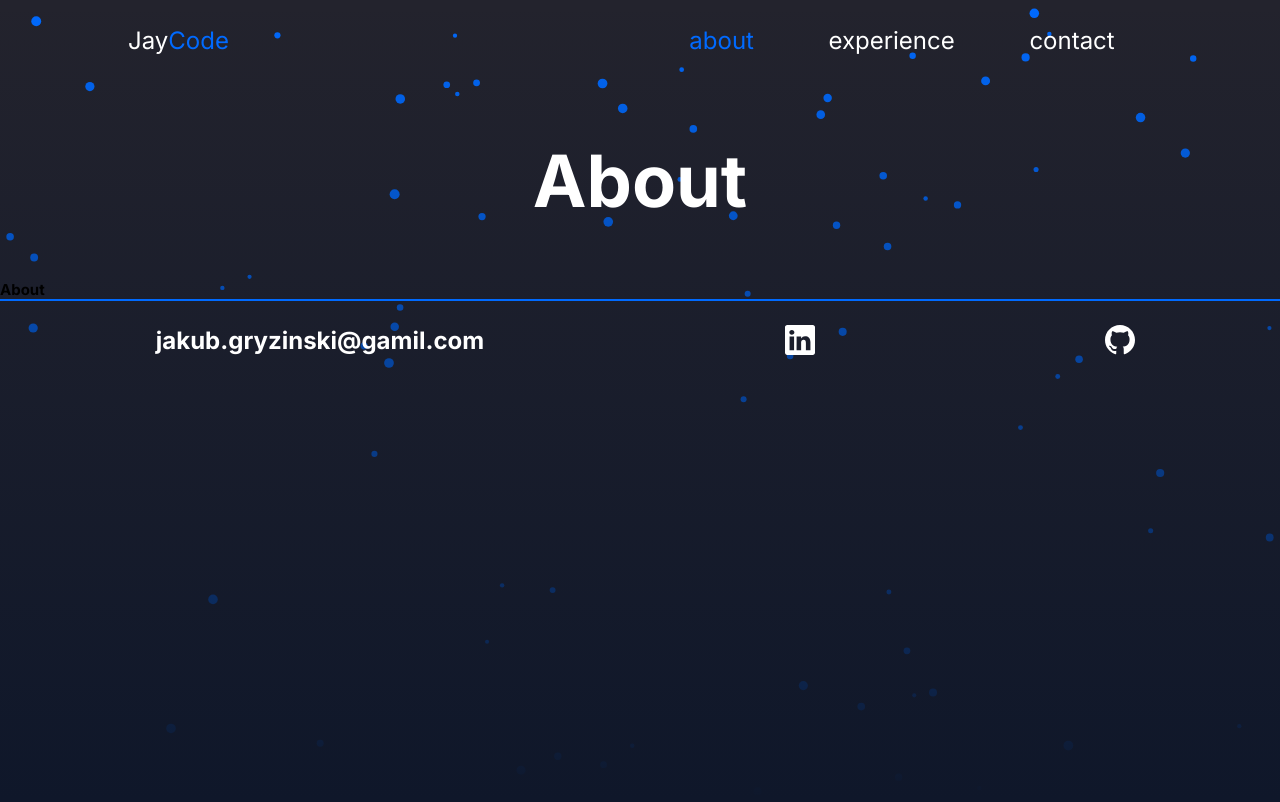
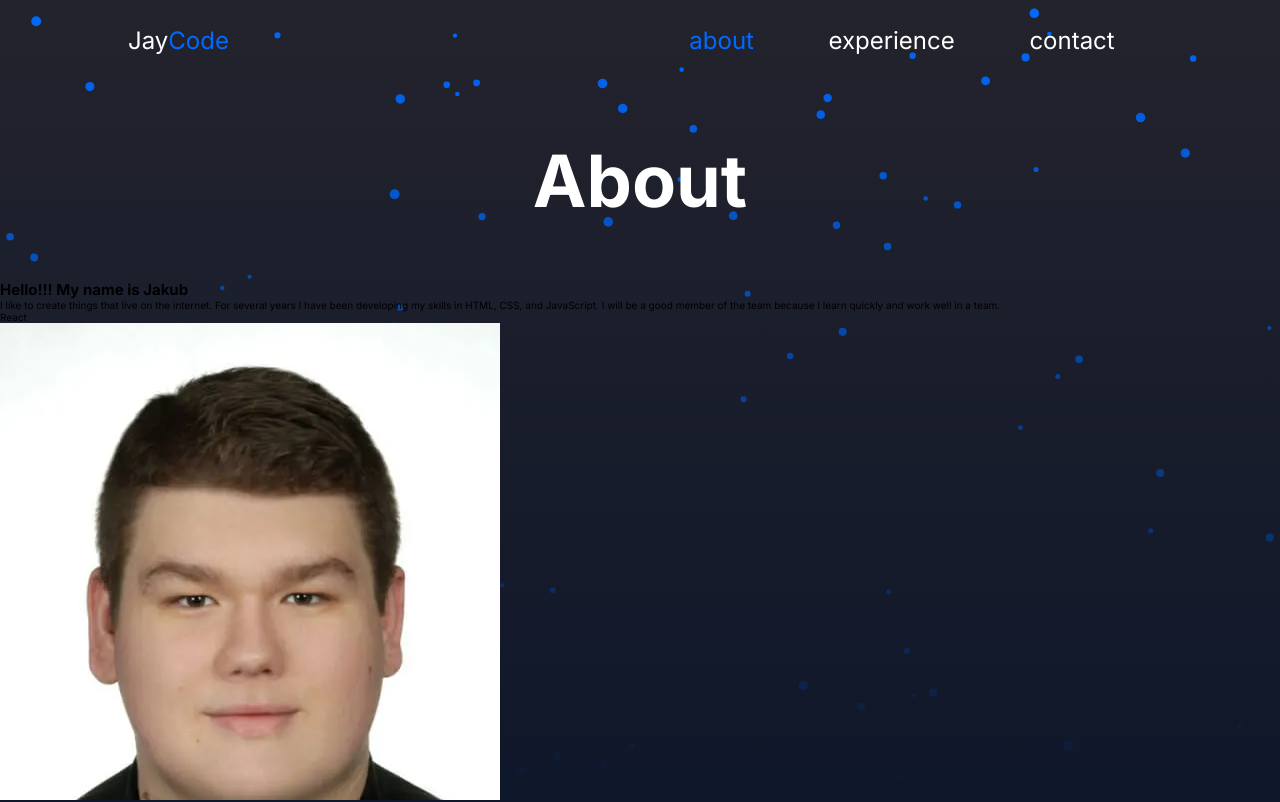
Before and after one commit to JayCodeGitHub/jaycode.pl, a Next.js app: page /about in a window 1280 px wide. Shown: the top 802 px of the page. Built offline with nearby package versions, Linux system fonts and the light colour scheme.

Commit message:
Created about section structure

```diff
--- a/src/components/aboutSection/aboutSection.styles.ts
+++ b/src/components/aboutSection/aboutSection.styles.ts
@@ -1,3 +1,18 @@
 import styled from "styled-components";
+import Image from "next/image";
 
-export const StyledWrapper = styled.section``
+export const StyledOuterWrapper = styled.section``
+
+export const StyledWrapper = styled.div``
+
+export const StyledDescriptionsWrapper = styled.div``
+
+export const StyledTitle = styled.h2``
+
+export const StyledDescription = styled.p``
+
+export const StyledTechnologiesWrapper = styled.ul``
+
+export const StyledTechnology = styled.li``
+
+export const StyledImage = styled(Image)``
--- a/src/components/aboutSection/aboutSection.tsx
+++ b/src/components/aboutSection/aboutSection.tsx
@@ -1,9 +1,38 @@
-import { StyledWrapper } from "./aboutSection.styles";
+import {
+  StyledOuterWrapper,
+  StyledWrapper,
+  StyledDescriptionsWrapper,
+  StyledTitle,
+  StyledDescription,
+  StyledTechnologiesWrapper,
+  StyledTechnology,
+  StyledImage,
+} from "./aboutSection.styles";
 
 export default function AboutSection() {
   return (
-    <StyledWrapper>
-      <h1>About</h1>
-    </StyledWrapper>
+    <StyledOuterWrapper>
+      <StyledWrapper>
+        <StyledDescriptionsWrapper>
+          <StyledTitle>Hello!!! My name is Jakub</StyledTitle>
+          <StyledDescription>
+            I like to create things that live on the internet. For several years
+            I have been developing my skills in HTML, CSS, and JavaScript. I
+            will be a good member of the team because I learn quickly and work
+            well in a team.
+          </StyledDescription>
+          <StyledTechnologiesWrapper>
+            <StyledTechnology>React</StyledTechnology>
+          </StyledTechnologiesWrapper>
+        </StyledDescriptionsWrapper>
+        <StyledImage
+          src="/images/profile.webp"
+          loading="eager"
+          width={500}
+          height={643}
+          alt="Profile image"
+        />
+      </StyledWrapper>
+    </StyledOuterWrapper>
   );
 }
```
Also changed, not shown: public/images/profile-blur.webp (deleted).
